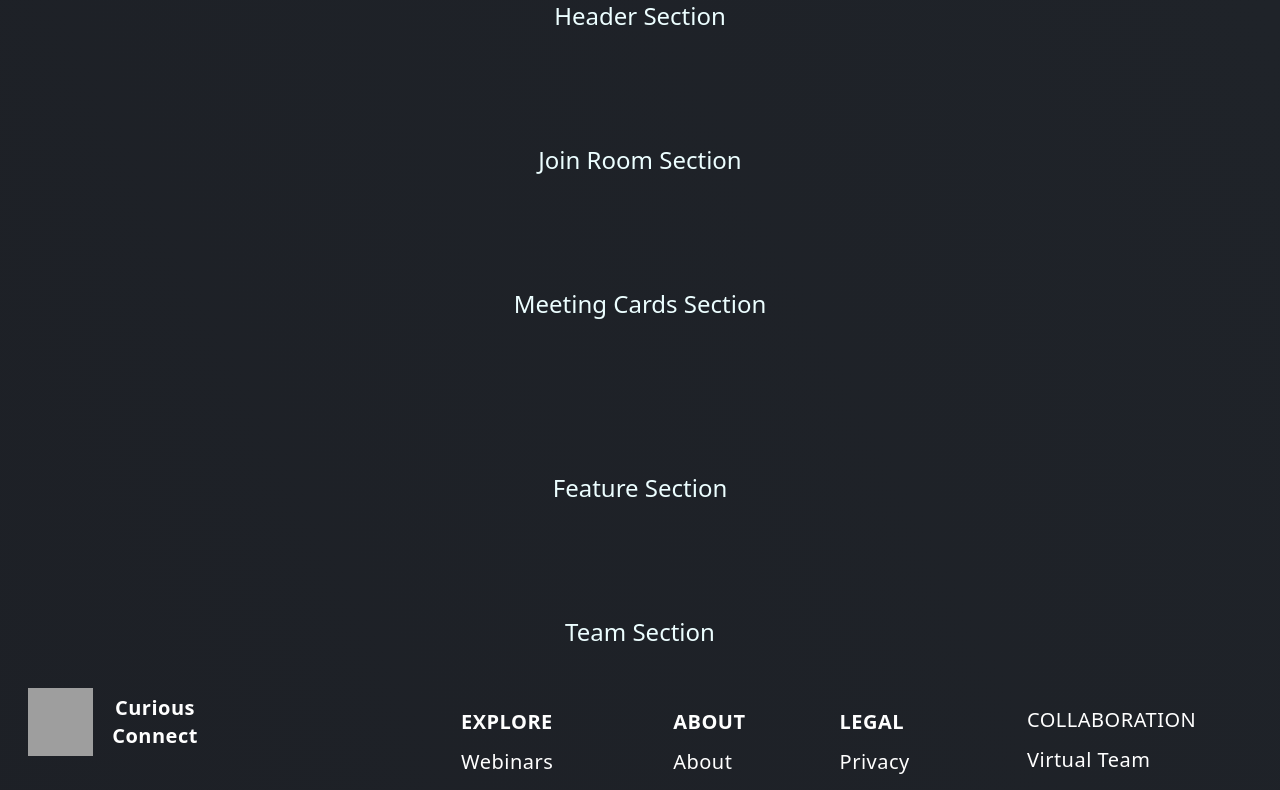
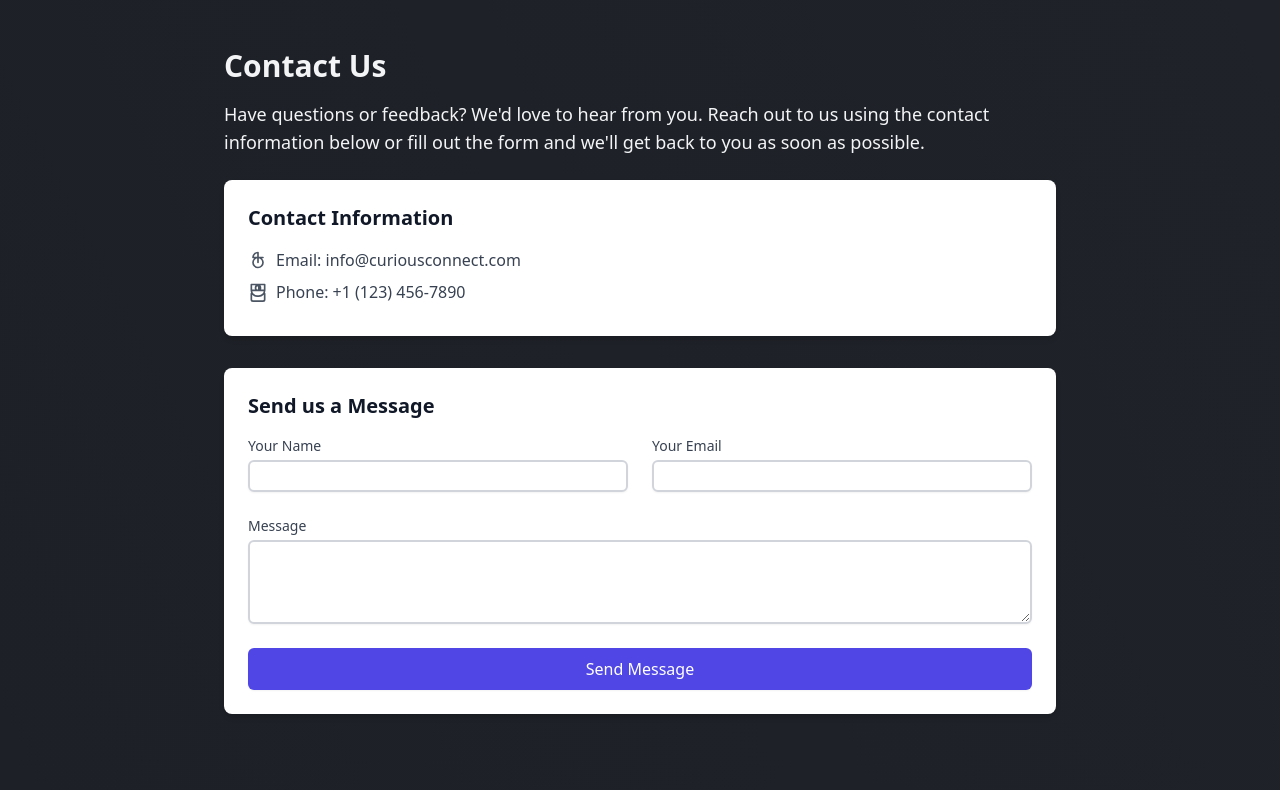
Before and after one commit to Curious-Ecosystem/Curious-Connect, a React (Vite) app in the folder frontend/: page /contactUs in a window 1280 px wide. Shown: the top 790 px of the page. Built offline with nearby package versions, Linux system fonts and the light colour scheme; grey boxes are pictures that could not be loaded.

Commit message:
about, contact & FAQ

```diff
--- a/frontend/src/App.jsx
+++ b/frontend/src/App.jsx
@@ -1,10 +1,23 @@
 import React from "react";
 import { LandingPage } from "./Pages/Landing-Page";
+import AboutPage from "./Pages/Footer/AboutPage";
+import Contact from "./Pages/Footer/Contact";
+import FAQ from "./Pages/Footer/FAQ";
+import { BrowserRouter as Router, Routes, Route } from 'react-router-dom';
+import Footer from "./Pages/Footer/Footer";
 
 const App = () => {
   return (
     <div className="bg-gradient">
-      <LandingPage />
+      <Router>
+        <Routes>
+          <Route path="/" element={<LandingPage />} />
+          <Route path="/aboutUs" element={<AboutPage />} />
+          <Route path="/contactUs" element={<Contact />} />
+          <Route path="/faq" element={<FAQ />} />
+        </Routes>
+        <Footer />
+      </Router>
     </div>
   );
 };
--- /dev/null
+++ b/frontend/src/Pages/Footer/AboutPage.jsx
@@ -0,0 +1,38 @@
+import React from 'react';
+
+function AboutPage() {
+    return (
+        <div>
+            <div className="bg-gradient min-h-screen">
+                <div className="max-w-4xl mx-auto py-12 px-4 sm:px-6 lg:px-8">
+                    <h1 className="text-3xl font-extrabold text-gray-100 mb-4">
+                        About Curious Connect
+                    </h1>
+                    <p className="text-lg text-gray-100 mb-6">
+                        Curious Connect is your go-to platform for revolutionizing virtual collaboration. Designed by Curious Ecosystem, it's a microservice-based video conferencing application aimed at enhancing remote team interactions, webinars, and online classes.
+                    </p>
+                    <p className="text-lg text-gray-100 mb-6">
+                        With a focus on seamless user experiences, secure authentication, real-time communication, and optimized media processing, Curious Connect empowers teams to connect effortlessly and achieve their goals.
+                    </p>
+                    <p className="text-lg text-gray-100 mb-6">
+                        Explore Curious Connect to redefine how you collaborate online and unlock new levels of productivity and engagement.
+                    </p>
+                    <div className="bg-white rounded-lg shadow-md p-6">
+                        <h2 className="text-2xl font-semibold text-gray-900 mb-4">
+                            Key Features
+                        </h2>
+                        <ul className="list-disc list-inside text-lg text-gray-700">
+                            <li>High-quality video conferencing</li>
+                            <li>Screen sharing capabilities</li>
+                            <li>Real-time chat and messaging</li>
+                            <li>Secure end-to-end encryption</li>
+                            <li>Customizable meeting settings</li>
+                        </ul>
+                    </div>
+                </div>
+            </div>
+        </div>
+    )
+}
+
+export default AboutPage;
--- /dev/null
+++ b/frontend/src/Pages/Footer/Contact.jsx
@@ -0,0 +1,61 @@
+import React from 'react'
+
+function Contact() {
+    return (
+        <div className="bg-gradient min-h-screen">
+            <div className="max-w-4xl mx-auto py-12 px-4 sm:px-6 lg:px-8">
+                <h1 className="text-3xl font-extrabold text-gray-100     mb-4">
+                    Contact Us
+                </h1>
+                <p className="text-lg text-gray-100 mb-6">
+                    Have questions or feedback? We'd love to hear from you. Reach out to us using the contact information below or fill out the form and we'll get back to you as soon as possible.
+                </p>
+                <div className="bg-white rounded-lg shadow-md p-6">
+                    <h2 className="text-xl font-semibold text-gray-900 mb-4">
+                        Contact Information
+                    </h2>
+                    <div className="flex items-center mb-2">
+                        <svg className="h-5 w-5 text-gray-600 mr-2" fill="none" stroke="currentColor" viewBox="0 0 24 24" xmlns="http://www.w3.org/2000/svg">
+                            <path strokeLinecap="round" strokeLinejoin="round" strokeWidth="2" d="M12 3v6m0 0v6m0-6h6m-6 0H6a6 6 0 016-6zm0 12a6 6 0 100-12 6 6 0 000 12z"></path>
+                        </svg>
+                        <span className="text-gray-700">Email: info@curiousconnect.com</span>
+                    </div>
+                    <div className="flex items-center mb-2">
+                        <svg className="h-5 w-5 text-gray-600 mr-2" fill="none" stroke="currentColor" viewBox="0 0 24 24" xmlns="http://www.w3.org/2000/svg">
+                            <path strokeLinecap="round" strokeLinejoin="round" strokeWidth="2" d="M13 10.083V3m-1 7.083a3 3 0 100-6 3 3 0 000 6zM20 14v7a2 2 0 01-2 2H6a2 2 0 01-2-2v-7m0-4h16V3H4v7a7 7 0 007 7h2a7 7 0 007-7v0z"></path>
+                        </svg>
+                        <span className="text-gray-700">Phone: +1 (123) 456-7890</span>
+                    </div>
+                </div>
+                <form className="mt-8 space-y-6" action="#" method="POST">
+                    <div className="bg-white rounded-lg shadow-md p-6">
+                        <h2 className="text-xl font-semibold text-gray-900 mb-4">
+                            Send us a Message
+                        </h2>
+                        <div className="grid grid-cols-1 sm:grid-cols-2 gap-6">
+                            <div>
+                                <label htmlFor="name" className="block text-sm font-medium text-gray-700">Your Name</label>
+                                <input type="text" id="name" name="name" className="mt-1 focus:ring-indigo-500 focus:border-indigo-500 block w-full shadow-sm border border-2 sm:text-sm border-gray-300 rounded-md p-1" />
+                            </div>
+                            <div>
+                                <label htmlFor="email" className="block text-sm font-medium text-gray-700">Your Email</label>
+                                <input type="email" id="email" name="email" className="mt-1 focus:ring-indigo-500 focus:border-indigo-500 block border border-2 w-full shadow-sm sm:text-sm border-gray-300 rounded-md p-1" />
+                            </div>
+                        </div>
+                        <div className="mt-6">
+                            <label htmlFor="message" className="block text-sm font-medium text-gray-700">Message</label>
+                            <textarea id="message" name="message" rows="4" className="mt-1 focus:ring-indigo-500 focus:border-indigo-500 block w-full shadow-sm border border-2 sm:text-sm border-gray-300 rounded-md"></textarea>
+                        </div>
+                        <div className="mt-6">
+                            <button type="submit" className="w-full flex justify-center py-2 px-4 border border-transparent rounded-md shadow-sm text-white  bg-indigo-600 hover:bg-indigo-700 focus:outline-none focus:ring-2 focus:ring-offset-2 focus:ring-indigo-500">
+                                Send Message
+                            </button>
+                        </div>
+                    </div>
+                </form>
+            </div>
+        </div>
+    )
+}
+
+export default Contact
--- /dev/null
+++ b/frontend/src/Pages/Footer/FAQ.jsx
@@ -0,0 +1,46 @@
+import React from 'react';
+
+const FAQ = () => {
+    const faqs = [
+        {
+            question: 'What is Curious Connect?',
+            answer: 'Curious Connect is a microservice-based video conferencing application designed by Curious Ecosystem. It aims to enhance remote team interactions, webinars, and online classes.',
+        },
+        {
+            question: 'How does Curious Connect work?',
+            answer: 'Curious Connect focuses on providing seamless user experiences, secure authentication, real-time communication, and optimized media processing. It empowers teams to connect effortlessly and achieve their goals.',
+        },
+        {
+            question: 'How can I get started with Curious Connect?',
+            answer: 'To get started with Curious Connect, simply sign up for an account on our website. Once youre signed in, you can create or join meetings, webinars, or classes.',
+        },
+        {
+            question: 'Is Curious Connect secure?',
+            answer: 'Yes, security is a top priority for Curious Connect. We use industry-standard encryption protocols to ensure that your data remains safe and secure.',
+        },
+        {
+            question: 'Can I use Curious Connect for personal use?',
+            answer: 'While Curious Connect is primarily designed for professional use, individuals can also use it for personal video calls or online gatherings.',
+        },
+    ];
+
+    return (
+        <div className="bg-gradient min-h-screen">
+            <div className="max-w-4xl mx-auto py-12 px-4 sm:px-6 lg:px-8">
+                <h1 className="text-3xl font-extrabold text-gray-100 mb-8">
+                    Frequently Asked Questions
+                </h1>
+                <div className="divide-y divide-gray-200">
+                    {faqs.map((faq, index) => (
+                        <div key={index} className="py-6">
+                            <dt className="text-lg leading-6 font-medium text-gray-100">{faq.question}</dt>
+                            <dd className="mt-2 text-base text-gray-100">{faq.answer}</dd>
+                        </div>
+                    ))}
+                </div>
+            </div>
+        </div>
+    );
+};
+
+export default FAQ;
--- a/frontend/src/Components/common/Footer.jsx
+++ b/frontend/src/Pages/Footer/Footer.jsx
@@ -1,6 +1,14 @@
 import React from "react";
+import { Link } from "react-router-dom";
 
 const Footer = () => {
+  const scrollToTop = () => {
+    window.scrollTo({
+      top: 0,
+      behavior: 'smooth'
+    });
+  };
+
   return (
     <div className="flex md:flex-wrap lg:flex-nowrap gap-5 items-start px-7 pt-10 pb-6 max-md:flex-wrap max-md:px-5">
       <div className="flex flex-col">
@@ -55,17 +63,21 @@ const Footer = () => {
       <div className="pr-16 mt-3.5 text-[20px] font-normal tracking-wide leading-10 text-white max-sm:pr-9">
         <span className="text-white font-bold hover:text-[#408ACD]">ABOUT</span>
         <br />
-        <a href="" className="text-white hover:text-[#408ACD]">
-          About us
-        </a>
-        <br />
-        <a href="" className="text-white hover:text-[#408ACD]">
-          Contact Us
-        </a>
-        <br />
-        <a href="" className="text-white hover:text-[#408ACD]">
-          FAQ
-        </a>
+
+        <div>
+          <Link to="/aboutUs" className="text-white hover:text-[#408ACD]" onClick={scrollToTop}>
+            About
+          </Link>
+          <br />
+          <Link to="/contactUs" className="text-white hover:text-[#408ACD]" onClick={scrollToTop}>
+            Contact Us
+          </Link>
+          <br />
+          <Link to="/faq" className="text-white hover:text-[#408ACD]" onClick={scrollToTop}>
+            FAQ
+          </Link>
+        </div>
+
       </div>
       <div className="mt-3.5 lg:mr-10 text-[20px] font-normal tracking-wide leading-10 text-white">
         <span className="font-bold hover:text-[#408ACD]">LEGAL</span>
--- a/frontend/src/Pages/Landing-Page.jsx
+++ b/frontend/src/Pages/Landing-Page.jsx
@@ -4,7 +4,6 @@ import JoinRoom from "../Components/Pages/Landing-Page/JoinRoom";
 import Feature from "../Components/Pages/Landing-Page/Feature";
 import MeetingCards from "../Components/Pages/Landing-Page/MeetingCards";
 import OurTeam from "../Components/Pages/Landing-Page/OurTeam";
-import Footer from "../Components/common/Footer";
 
 export const LandingPage = () => {
   return (
@@ -14,7 +13,6 @@ export const LandingPage = () => {
       <MeetingCards />
       <Feature />
       <OurTeam />
-      <Footer />
     </div>
   );
 };
--- a/package.json
+++ b/package.json
@@ -20,6 +20,7 @@
   "dependencies": {
     "bcrypt": "^5.1.1",
     "jsonwebtoken": "^9.0.2",
-    "mongoose": "^8.3.4"
+    "mongoose": "^8.3.4",
+    "react-router-dom": "^6.23.1"
   }
 }
```
